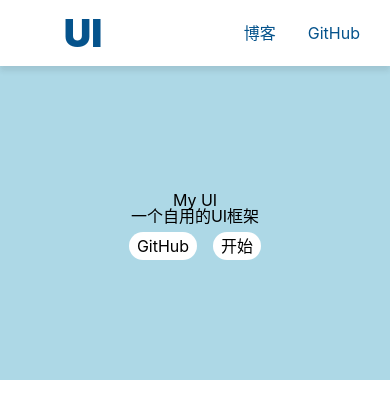
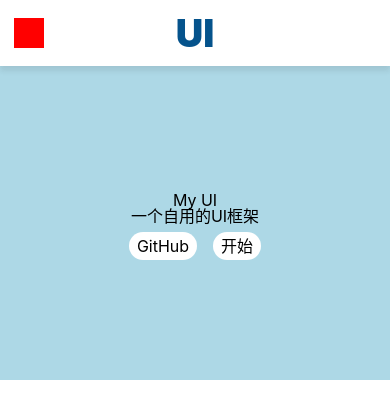
Before and after one commit to shu4ihu/ui-1, a Vue app: page / in a window 390 px wide. Shown: the top 418 px of the page. Built offline with nearby package versions, Linux system fonts and the light colour scheme.

Commit message:
响应式topnav

```diff
--- a/src/App.vue
+++ b/src/App.vue
@@ -1,7 +1,8 @@
 <script setup>
 import { ref, provide } from 'vue';
 
-const asideVisible = ref(false)
+const pageWidth = document.documentElement.clientWidth
+const asideVisible = ref(pageWidth <= 500 ? false : true)
 provide('asideVisible',asideVisible)
 </script>
 
--- a/src/components/Topnav.vue
+++ b/src/components/Topnav.vue
@@ -1,7 +1,7 @@
 <template>
     <div class="top_nav">
         <a class="logo">
-            <div class="pic" @click="toggleMenu">UI</div>
+            <div class="pic">UI</div>
         </a>
         <ul class="menu">
             <li>
@@ -11,6 +11,7 @@
                 <a href="#/">GitHub</a>
             </li>
         </ul>
+        <span class="toggleAside"  @click="toggleMenu"></span>
     </div>
 </template>
 
@@ -34,6 +35,9 @@
         cursor: pointer;
         max-width: 6em;
         margin-right: auto;
+        display: flex;
+        justify-content: center;
+        align-items: center;
         .pic{
             width: 38px;
             height: 38px;
@@ -56,6 +60,27 @@
             }
         }
     }
+    .toggleAside{
+        display: none;
+        width: 30px;
+        height: 30px;
+        background-color: red;
+        position: absolute;
+        left: 14px;
+        top: 50%;
+        transform: translateY(-50%);
+    }
+    @media (max-width:500px) {
+        .menu{
+            display: none;
+        }
+        .logo{
+            margin: 0 auto;
+        }
+        .toggleAside{
+            display: inline-block;
+        }
+    }
 }
 </style>
 
--- a/src/views/Doc.vue
+++ b/src/views/Doc.vue
@@ -45,10 +45,6 @@ const asideVisible = inject<Ref<boolean>>('asideVisible')
         width: 260px;
         height: auto;
         padding: 16px;
-        position: fixed;
-        top: 0;
-        left: 0;
-        bottom: 0;
         overflow-x: hidden;
         overflow-y: scroll;
         border-right: 1px solid #e8e8e8;
@@ -66,5 +62,11 @@ const asideVisible = inject<Ref<boolean>>('asideVisible')
             }
         }
     }
+    @media (max-width: 500px) {
+        position: fixed;
+        top: 0;
+        left: 0;
+        bottom: 0;
+    }
 }
 </style>
--- a/src/views/Home.vue
+++ b/src/views/Home.vue
@@ -35,7 +35,7 @@ import Topnav from "../components/Topnav.vue"
             $h:28px;
             height:$h;
             line-height: $h;
-            border-radius: $h/2;
+            border-radius: calc($h/2);
             padding: 0 8px;
         }
     }
```
